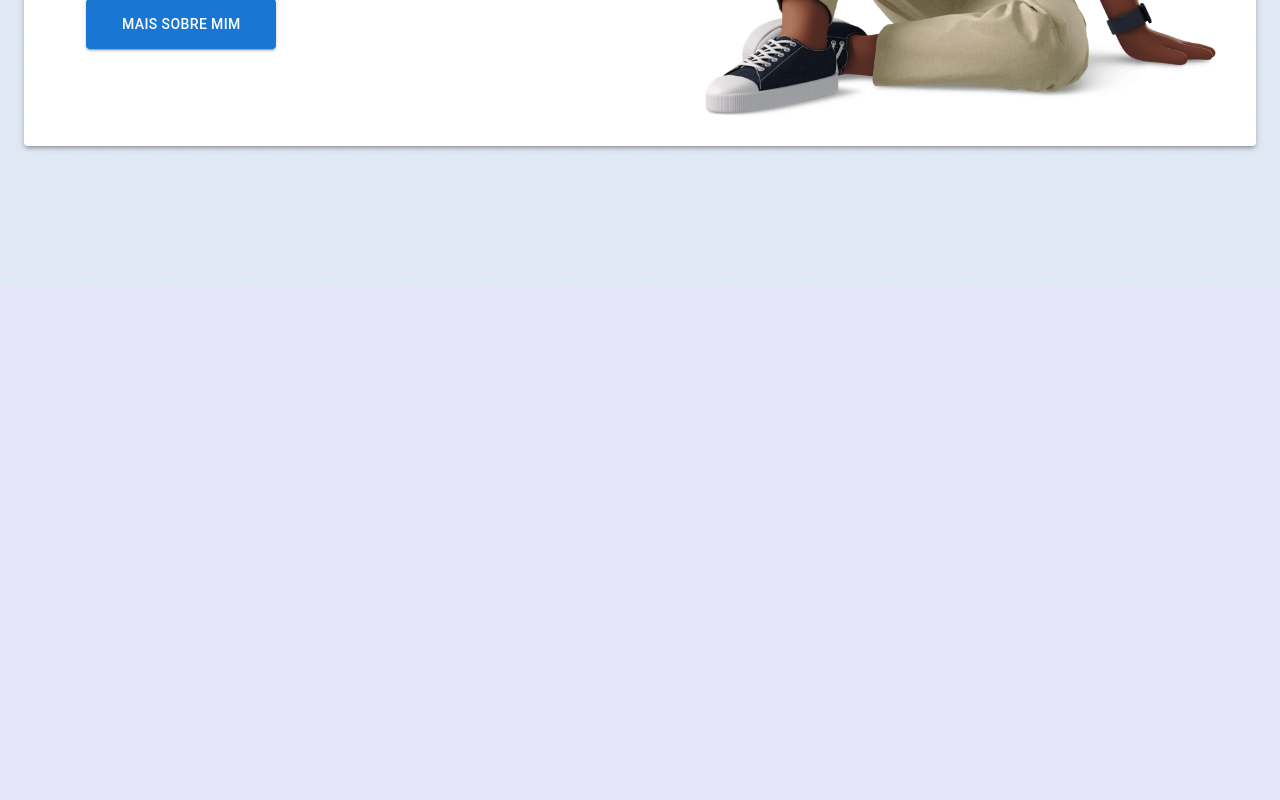
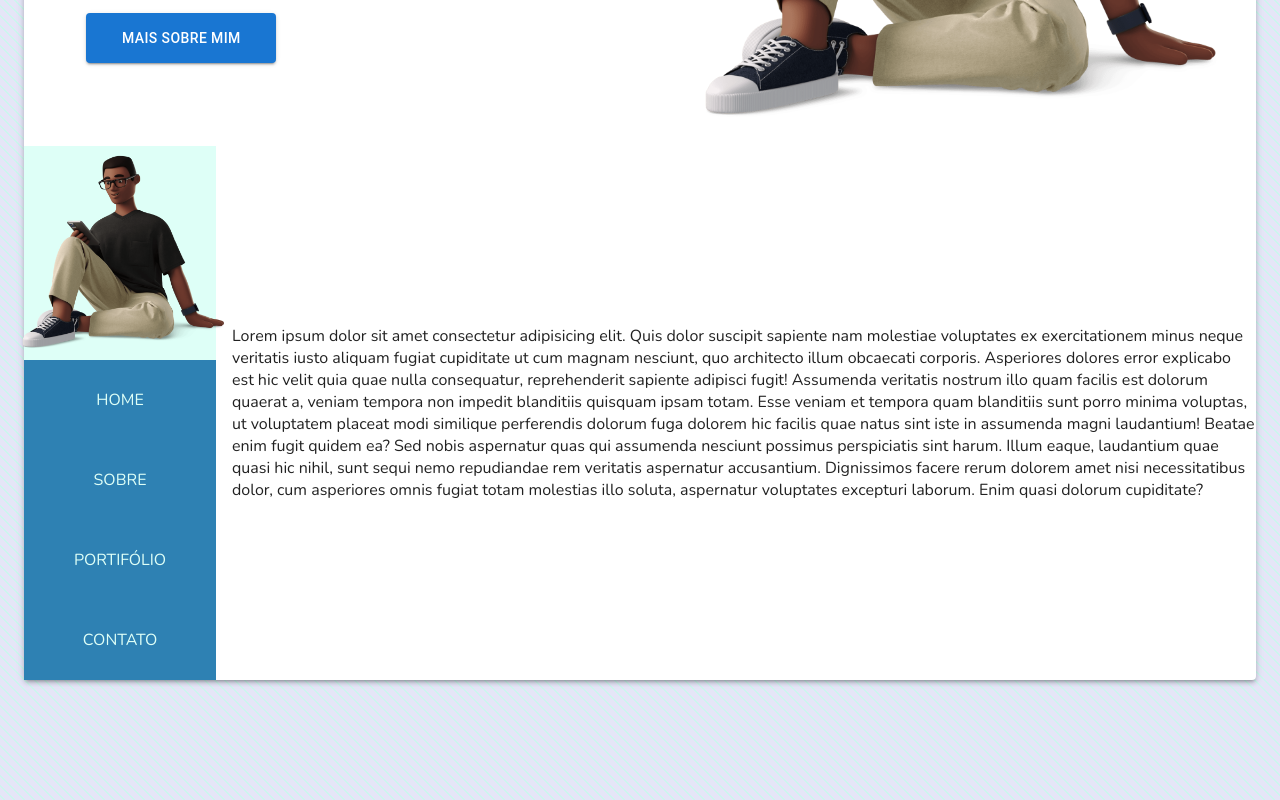
Before and after one commit to R0drigo-Pedroso/portfolio, a React (Create React App) app: page / in a window 1280 px wide. Shown: the part 514-1314 px from the top of the page. Before the commit the page ends 800 px from the top, so only its background shows below. Built offline with nearby package versions, Linux system fonts and the light colour scheme.

Commit message:
Page Sobre
Criação do componente sobre.
estilização MUI.
Colocando em pratica os conhecimento adquiridos em sala.

```diff
--- a/package.json
+++ b/package.json
@@ -11,6 +11,7 @@
     "@testing-library/user-event": "^13.5.0",
     "react": "^18.2.0",
     "react-dom": "^18.2.0",
+    "react-router-dom": "^5.3.4",
     "react-scripts": "5.0.1",
     "web-vitals": "^2.1.4"
   },
--- a/src/App.jsx
+++ b/src/App.jsx
@@ -5,6 +5,7 @@ import Container from "@mui/material/Container";
 import Paper from "@mui/material/Paper";
 
 import Home from "./Components/Home/Home";
+import Sobre from "./Components/Sobre/Sobre";
 
 const App = () => {
   return (
@@ -21,6 +22,7 @@ const App = () => {
         >
           <Paper elevation={3}>
             <Home />
+            <Sobre />
           </Paper>
         </Box>
       </Container>
--- a/src/Components/Home/Home.module.css
+++ b/src/Components/Home/Home.module.css
@@ -1,5 +1,3 @@
-@import url('https://fonts.googleapis.com/css2?family=Nunito:ital,wght@0,200;0,300;0,400;0,500;0,600;0,700;0,800;0,900;0,1000;1,200;1,300;1,400;1,500;1,600;1,700;1,800;1,900;1,1000&display=swap');
-
 .textoNome {
     display: flex;
     flex-direction: column;
--- /dev/null
+++ b/src/Components/Menu/Menu.jsx
@@ -0,0 +1,47 @@
+import estilos from "./Menu.module.css";
+
+const Menu = () => {
+  return (
+    <nav className={estilos.menu}>
+      <li>
+        <a href="#">Home</a>
+      </li>
+      <li>
+        <a href="#">Sobre</a>
+      </li>
+      <li>
+        <a href="#">Portifólio</a>
+      </li>
+      <li>
+        <a href="#">Contato</a>
+      </li>
+    </nav>
+  );
+};
+
+export default Menu;
+
+/* <>
+      <div className={estilos.menu}>
+        <Link href="#" underline="none">
+          {"Home"}
+        </Link>
+        <Link href="#" underline="hover">
+          {"Sobre"}
+        </Link>
+        <Link href="#" underline="always">
+          {"Portifólio"}
+        </Link>
+        <Link href="#" underline="always">
+          {"Contato"}
+        </Link>
+      </div>
+    </> */
+
+/* <nav>
+        <NavLink to="/">Home</NavLink>
+
+        <NavLink to="/mpb">MPB</NavLink>
+
+        <NavLink to="/rock">Rock</NavLink>
+      </nav> */
--- /dev/null
+++ b/src/Components/Menu/Menu.module.css
@@ -0,0 +1,27 @@
+.menu {
+    display: flex;
+    justify-content: center;
+    align-items: center;
+    flex-direction: column;
+    height: 100%;
+
+    background-color: #2E81B3;
+}
+
+.menu li {
+    list-style: none;
+    width: 100%;
+    line-height: 5rem;
+    text-align: center;
+}
+
+.menu li:hover {
+    background: #186999;
+}
+
+.menu a {
+    color: #DEFFF7;
+    padding: 3rem;
+    text-decoration: none;
+    text-transform: uppercase;
+}
--- /dev/null
+++ b/src/Components/Sobre/Sobre.jsx
@@ -0,0 +1,48 @@
+import React from "react";
+
+import estilos from "./Sobre.module.css";
+
+import fotoPerfil from "../../Assets/image/imgem_3d_sentada_min.png";
+import { Grid } from "@mui/material";
+import Menu from "../Menu/Menu";
+
+const Sobre = () => {
+  return (
+    <Grid container spacing={2}>
+      <Grid item xs={6} sm={6} md={2}>
+        <Grid className={estilos.fotoPerfil} item xs={12} sm={12} md={12}>
+          <img src={fotoPerfil} alt="foto do perfil" />
+        </Grid>
+
+        <Grid className={estilos.colorMenu} item xs={12} sm={12} md={12}>
+          {/* Componetização Menu */}
+          <Menu />
+        </Grid>
+      </Grid>
+
+      <Grid className={estilos.centralizarTexto} item xs={6} sm={6} md={10}>
+        <p>
+          Lorem ipsum dolor sit amet consectetur adipisicing elit. Quis dolor
+          suscipit sapiente nam molestiae voluptates ex exercitationem minus
+          neque veritatis iusto aliquam fugiat cupiditate ut cum magnam
+          nesciunt, quo architecto illum obcaecati corporis. Asperiores dolores
+          error explicabo est hic velit quia quae nulla consequatur,
+          reprehenderit sapiente adipisci fugit! Assumenda veritatis nostrum
+          illo quam facilis est dolorum quaerat a, veniam tempora non impedit
+          blanditiis quisquam ipsam totam. Esse veniam et tempora quam
+          blanditiis sunt porro minima voluptas, ut voluptatem placeat modi
+          similique perferendis dolorum fuga dolorem hic facilis quae natus sint
+          iste in assumenda magni laudantium! Beatae enim fugit quidem ea? Sed
+          nobis aspernatur quas qui assumenda nesciunt possimus perspiciatis
+          sint harum. Illum eaque, laudantium quae quasi hic nihil, sunt sequi
+          nemo repudiandae rem veritatis aspernatur accusantium. Dignissimos
+          facere rerum dolorem amet nisi necessitatibus dolor, cum asperiores
+          omnis fugiat totam molestias illo soluta, aspernatur voluptates
+          excepturi laborum. Enim quasi dolorum cupiditate?
+        </p>
+      </Grid>
+    </Grid>
+  );
+};
+
+export default Sobre;
--- /dev/null
+++ b/src/Components/Sobre/Sobre.module.css
@@ -0,0 +1,21 @@
+.fotoPerfil {
+    display: flex;
+    justify-content: center;
+    margin: auto;
+    background: #DEFFF7;
+}
+
+.fotoPerfil img {
+    width: 15rem;
+}
+
+.colorMenu{
+    margin: auto;
+}
+
+.centralizarTexto {
+    display: flex;
+    justify-content: center;
+    align-items: center;
+    margin: auto;
+}
--- a/src/index.css
+++ b/src/index.css
@@ -1,18 +1,22 @@
+@import url('https://fonts.googleapis.com/css2?family=Nunito:ital,wght@0,200;0,300;0,400;0,500;0,600;0,700;0,800;0,900;0,1000;1,200;1,300;1,400;1,500;1,600;1,700;1,800;1,900;1,1000&display=swap');
+
 *, *::after, *::before {
+  margin: 0;
+  padding: 0;
+  box-sizing: border-box;
+  font-family: 'Nunito', sans-serif;
+}
+
+html {
   margin: 0;
   padding: 0;
   box-sizing: border-box;
 }
 
-html {
-  margin: 0;
-  padding: 0;
-}
-
 body {
-  font-family: -apple-system, BlinkMacSystemFont, 'Segoe UI', 'Roboto', 'Oxygen',
+  /* font-family: -apple-system, BlinkMacSystemFont, 'Segoe UI', 'Roboto', 'Oxygen',
     'Ubuntu', 'Cantarell', 'Fira Sans', 'Droid Sans', 'Helvetica Neue',
-    sans-serif;
+    sans-serif; */
   -webkit-font-smoothing: antialiased;
   -moz-osx-font-smoothing: grayscale;
 
```
Also changed, not shown: 1 other file (tests, documents, lock files or other folders).
